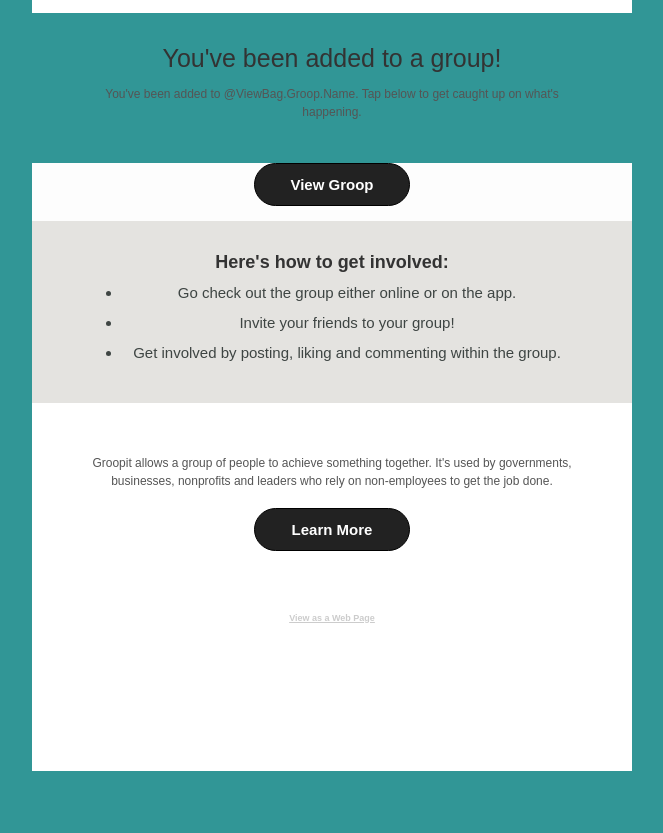
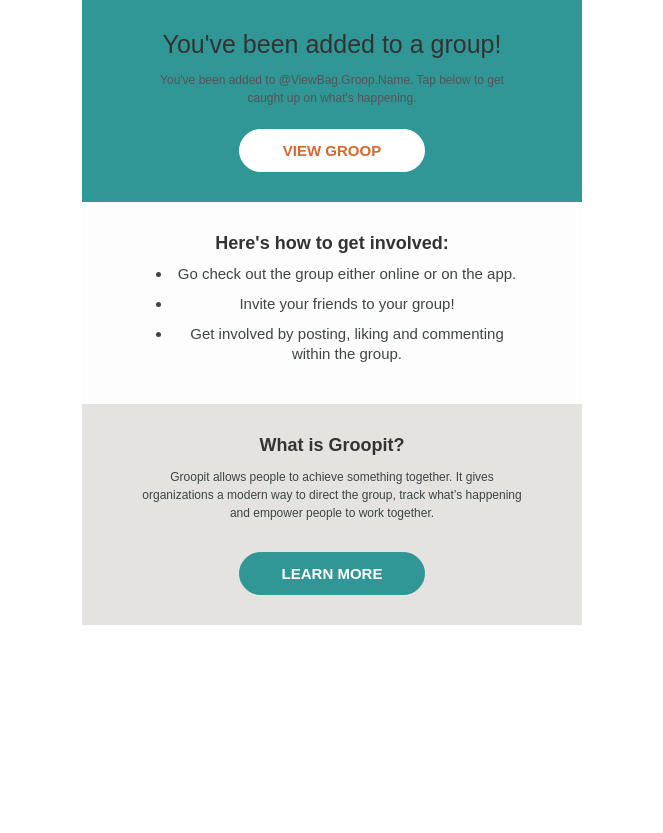
Before and after one commit to jbo118/email-test, a plain HTML site: page addedToGroup2.html in a window 1280 px wide. Shown: the part 126-959 px from the top of the page, without its empty margins (308-971 px from the left). Before the commit the page ends 897 px from the top, so only its background shows below. Drawn offline with Linux system fonts and the light colour scheme.

Commit message:
Add files via upload

```diff
--- a/addedToGroup2.html
+++ b/addedToGroup2.html
@@ -6,7 +6,7 @@
   <meta http-equiv="X-UA-Compatible" content="IE=edge"> <!-- Use the latest (edge) version of IE rendering engine -->
   <meta name="x-apple-disable-message-reformatting">  <!-- Disable auto-scale in iOS 10 Mail entirely -->
   <link rel="stylesheet" type="text/css" href="email.css">
-  <title>You've been invited to a Groop!</title> <!-- The title tag shows in email notifications, like Android 4.4. -->
+  <title>You've been invited to a group!</title> <!-- The title tag shows in email notifications, like Android 4.4. -->
 
 </head>
 <!--
@@ -15,17 +15,17 @@
   2. center tag: for Gmail and Inbox mobile apps and web versions of Gmail, GSuite, Inbox, Yahoo, AOL, Libero, Comcast, freenet, Mail.ru, Orange.fr
   3. mso conditional: For Windows 10 Mail
 -->
-<body width="100%" style="margin: 0; padding: 0 !important; mso-line-height-rule: exactly; background-color: #319696;">
-  <center style="width: 100%; background-color: #319696;">
+<body width="100%" style="margin: 0; padding: 0 !important; mso-line-height-rule: exactly; background-color: #ffffff;">
+  <center style="width: 100%; background-color: #ffffff;">
     <!--[if mso | IE]>
-    <table role="presentation" border="0" cellpadding="0" cellspacing="0" width="100%" style="background-color: #319696;">
+    <table role="presentation" border="0" cellpadding="0" cellspacing="0" width="100%" style="background-color: #ffffff;">
     <tr>
     <td>
     <![endif]-->
 
     <!-- Visually Hidden Preheader Text : BEGIN -->
     <div class="preheader">
-      You've been added to @ViewBag.Groop.Name. Tap below to get caught up on what's happening.
+      @Model.From.FriendlyName has invited you to join the @Model.Groop.Name group.
     </div>
     <!-- Visually Hidden Preheader Text : END -->
 
@@ -41,44 +41,39 @@
             1. max-width for all clients except Desktop Windows Outlook, allowing the email to squish on narrow but never go wider than 600px.
             2. MSO tags for Desktop Windows Outlook enforce a 600px width.
           -->
-          <div style="max-width: 600px; margin: 0 auto;" class="email-container">
+          <div style="max-width: 500px; margin: 0 auto;" class="email-container">
             <!--[if mso]>
-            <table align="center" role="presentation" cellspacing="0" cellpadding="0" border="0" width="600">
+            <table align="center" role="presentation" cellspacing="0" cellpadding="0" border="0" width="500">
             <tr>
             <td>
             <![endif]-->
 
             <!-- Email Body : BEGIN -->
-            <table align="center" role="presentation" cellspacing="0" cellpadding="0" border="0" width="100%" style="margin: auto;">
+            <table>
               <!-- Email Header : BEGIN -->
               <tr>
                 <td class="header">
-                  <img src="https://app.letsgroopit.com/Content/Images/groopit.png" width="110" alt="groopit logo" border="0" style="height: auto; background: #dddddd; font-size: 15px; line-height: 15px; color: #555555;">
+                  <img src="https://app.letsgroopit.com/Content/Images/groopit.png" width="120" alt="groopit logo" border="0" style="height: auto; background: #dddddd; font-size: 15px; line-height: 15px; color: #555555;">
                 </td>
               </tr>
               <!-- Email Header : END -->
-              <tr>
-                <td class="spacer" aria-hidden="true" height="1">
-                  &nbsp;
-                </td>
-              </tr>
 
 
               <!-- 1 Column Text + Button : BEGIN -->
               <tr>
-                <td class="first">
-                  <h1>You've been added to a group!</h1>
+                <td  class="first" style="padding-bottom: 10px;">
+                 <h1>You've been added to a group!</h1>
                   <p>You've been added to @ViewBag.Groop.Name. Tap below to get caught up on what's happening.<br>
                   </p>
                 </td>
               </tr>
               <tr>
-                <td class="middle" style="padding: 0px 20px 15px;" align="center">
-                  <a class="button-a button-a-primary" href="@ViewBag.Action" style="background: #222222; width: 120px; border: 1px solid #000000; font-family: sans-serif; font-size: 15px; line-height: 15px; text-align: center; text-decoration: none; padding: 13px 17px; color: #ffffff; display: block; border-radius: 30px;">View Groop</a>
+                <td class="first" style="padding: 0px 20px 30px;">
+                  <a class="button-b" href="@ViewBag.Action">VIEW GROOP</a>
                 </td>
               </tr>
               <tr>
-                <td class="last">
+                <td class="middle">
                   <h2>Here's how to get involved:</h2>
                  <ul>
                   <li>Go check out the group either online or on the app.</li>
@@ -86,24 +81,17 @@
                   <li>Get involved by posting, liking and commenting within the group.</li>
                 </ul>
               </td>
-            </tr>
-            <!-- 1 Column Text + Button : END -->
+             </tr>
+             <!-- 1 Column Text + Button : END -->
 
 
-            <!-- Clear Spacer : BEGIN -->
-            <tr>
-              <td class="spacer" aria-hidden="true" height="1">
-                &nbsp;
-              </td>
-            </tr>
-            <!-- Clear Spacer : END -->
-
-            <!-- 1 Column Text : BEGIN -->
-            <tr>
-              <td align="center">
-                <p style="margin: 0; text-align: center;">Groopit allows a group of people to achieve something together. It's used by governments, businesses, nonprofits and leaders who rely on non-employees to get the job done.<br><br>
+             <!-- 1 Column Text : BEGIN -->
+             <tr>
+              <td class="last">
+                <h2>What is Groopit?</h2>
+                <p>Groopit allows people to achieve something together. It gives organizations a modern way to direct the group, track what’s happening and empower people to work together.<br><br>
                 </p>
-                <a class="button-a button-a-primary" href="@ViewBag.AcceptUrl" style="background: #222222; width: 120px; border: 1px solid #000000; font-family: sans-serif; font-size: 15px; line-height: 15px; text-align: center; text-decoration: none; padding: 13px 17px; color: #ffffff; display: block; border-radius: 30px;">Learn More</a>
+                <a class="button-a button-a-primary" href="@ViewBag.AcceptUrl">LEARN MORE</a>
               </td>
             </tr>
             <!-- 1 Column Text : END -->
@@ -111,15 +99,24 @@
           </table>
           <!-- Email Body : END -->
 
+          <tr>
+            <td class="spacer" aria-hidden="true" height="30">
+              &nbsp;
+            </td>
+          </tr>
+
           <!-- Email Footer : BEGIN -->
-          <table align="center" role="presentation" cellspacing="0" cellpadding="0" border="0" width="100%" style="margin: auto;">
+          <table>
             <tr>
               <td class="footer">
-                <webversion style="color: #cccccc; text-decoration: underline; font-weight: bold;">View as a Web Page</webversion>
+                <webversion>View as a Web Page</webversion>
                 <br><br>
-                Groopit<br><span class="unstyle-auto-detected-links">Seattle, WA 98134<br>hello@letsgroopit.com</span>
-                <br><br>
-                <unsubscribe style="color: #ffffff; text-decoration: underline;">unsubscribe</unsubscribe>
+                <p>
+                  Groopit
+                  <span class="unstyle-auto-detected-links">Seattle, WA 98134<br>hello@letsgroopit.com</span>
+                  <br>
+                </p>
+                <unsubscribe>unsubscribe</unsubscribe>
               </td>
             </tr>
             <tr>
```
